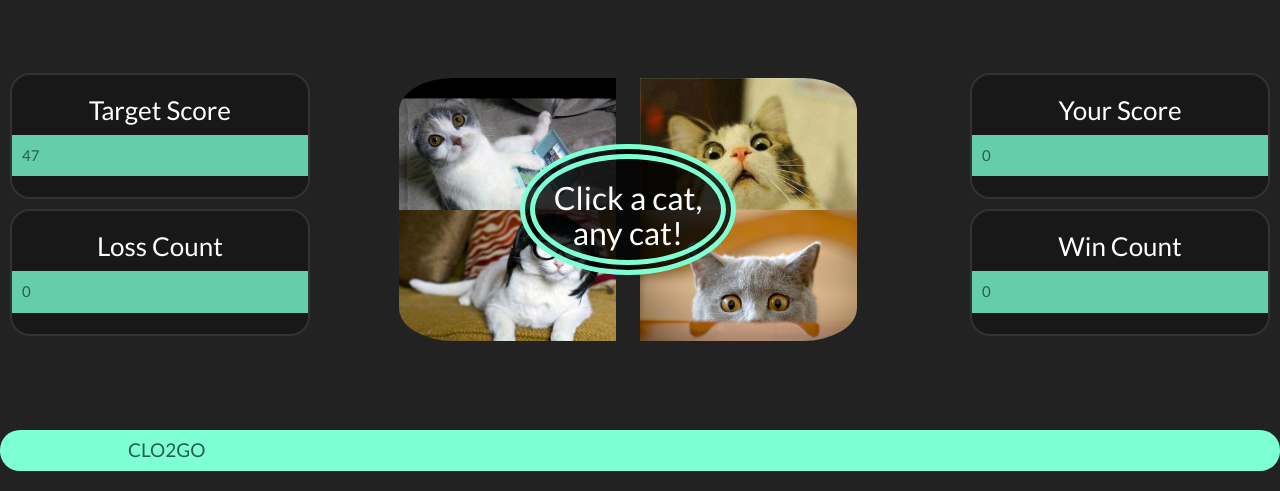
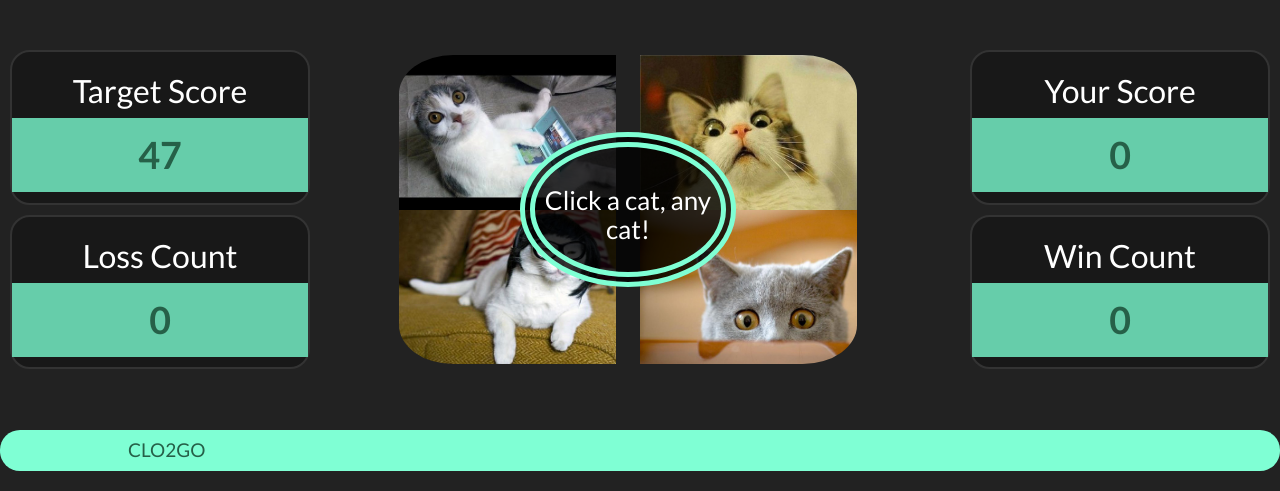
Before and after one commit to clo2go/week-3-cat-collector-game, a PHP site: page / in a window 1280 px wide. Shown: the part 309-800 px from the top of the page. Run offline with PHP 8.4, Linux system fonts and the light colour scheme.

Commit message:
changed score fonts

```diff
--- a/assets/css/style.css
+++ b/assets/css/style.css
@@ -106,13 +106,7 @@ nav>ul li a:hover {
 
 /* TITLE CSS */
 /* ############################# */
- .cat-container {
-   height: 100%;
-   width: auto;
-   display: flex;
-   justify-content: center;
-   align-content: center;
- }
+
  .content-container {
     display: flex;
     justify-content: center;
@@ -123,9 +117,19 @@ nav>ul li a:hover {
     display: grid;
     grid-template-columns: 2fr 4fr 2fr;
     /* grid-template-rows: 2fr 8fr 2fr; */
-
-
- }
+    text-align: center;
+}
+#targetScore, #yourScore, #winCount, #lossCount {
+    font-weight: bold;
+    font-size: 2.5em;
+}
+.cat-container {
+      height: 100%;
+      width: auto;
+      display: flex;
+      justify-content: center;
+      align-content: center;
+    }
 
  .cat-grid-container {
    width: 80%;
--- a/index.html
+++ b/index.html
@@ -60,27 +60,26 @@
         <div class="content-container">
             <!-- LEFT COLLUMN -->
             <div class="left-column">
-                <div class="#">
                     <div class="card">
                         <div class="card-header">
-                            <h3>Target Score</h3>
+                            <h2>Target Score</h2>
                         </div>
                         <div class="card-body" id="targetScore">
+                            <h1></h1>
                         </div>
                         <div class="card-footer">
-                            <h3></h3>
+                            <h4></h4>
                         </div>
                     </div>
-                </div>
                 <div class="card">
                     <div class="card-header">
-                        <h3>Loss Count</h3>
+                        <h2>Loss Count</h2>
                     </div>
                     <div class="card-body" id="lossCount">
                         0
                     </div>
                     <div class="card-footer">
-                        <h3></h3>
+                        <h4></h4>
                     </div>
                 </div>
             </div>
@@ -92,7 +91,7 @@
                     <div class="cat-grid-item item-3" id="three"></div>
                     <div class="cat-grid-item item-4" id="four"></div>
                     <div class="cat-grid-item item-5">
-                        <h2>Click a cat, any cat!</h2>
+                        <h3>Click a cat, any cat!</h3>
                     </div>
                 </div>
             </div>
@@ -100,24 +99,24 @@
             <div class="right-column">
                 <div class="card">
                     <div class="card-header">
-                        <h3>Your Score</h3>
+                        <h2>Your Score</h2>
                     </div>
                     <div class="card-body" id="yourScore">
                         SCORE WILL GO HERE
                     </div>
                     <div class="card-footer">
-                        <h3></h3>
+                        <h4></h4>
                     </div>
                 </div>
                 <div class="card">
                     <div class="card-header">
-                        <h3>Win Count</h3>
+                        <h2>Win Count</h2>
                     </div>
                     <div class="card-body" id="winCount">
                         0
                     </div>
                     <div class="card-footer">
-                        <h3></h3>
+                        <h4></h4>
                     </div>
                 </div>
             </div>
```
